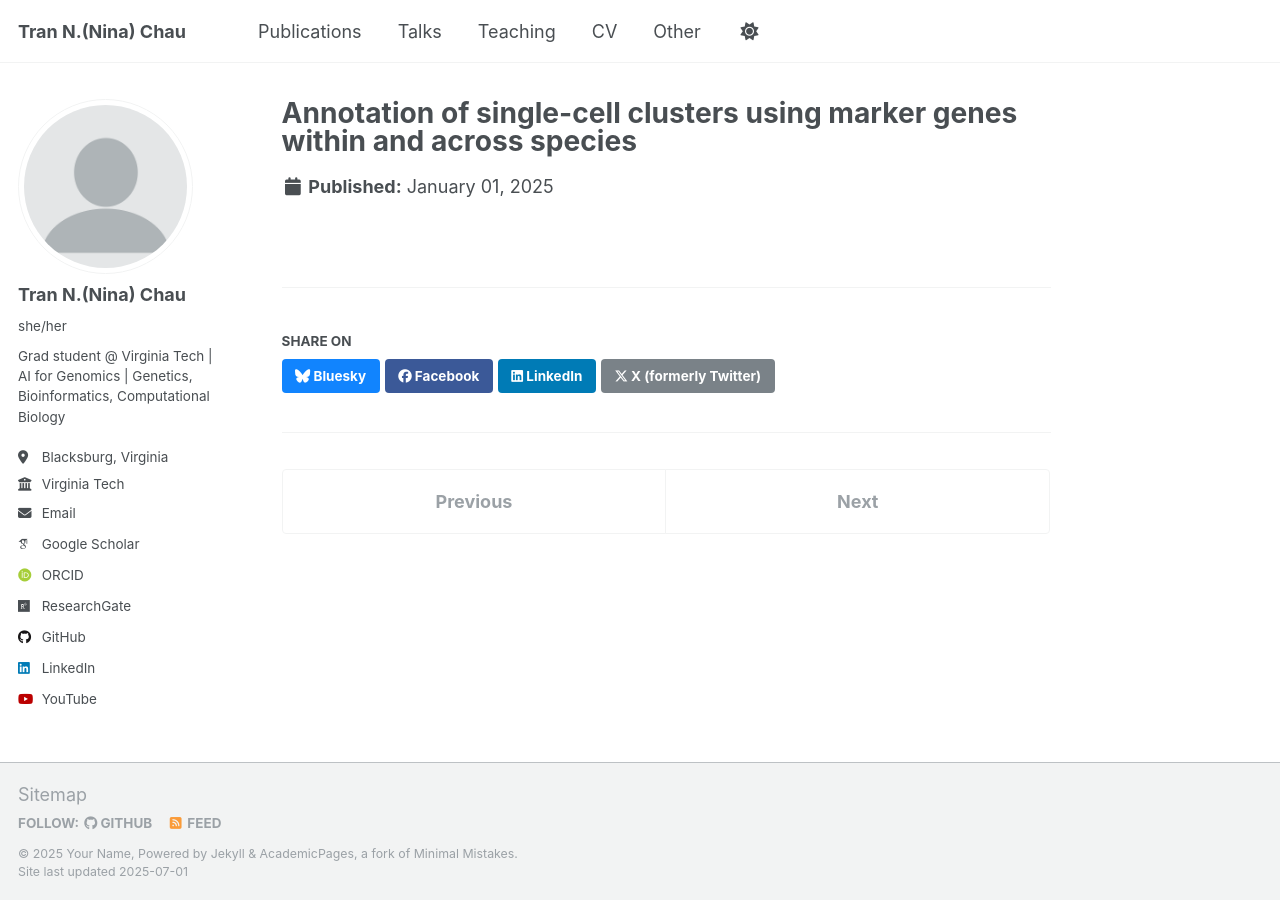
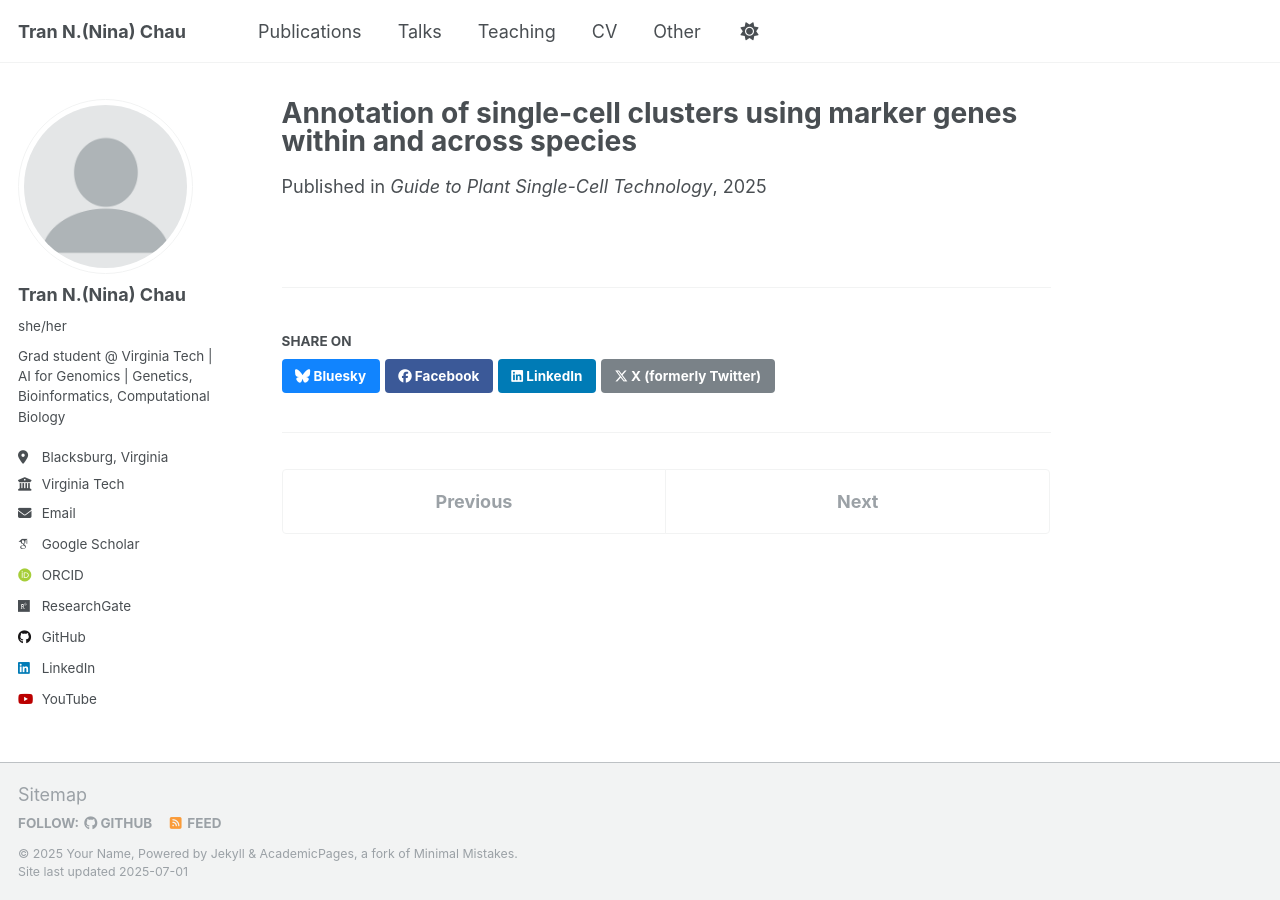
Before and after one commit to ct-tranchau/ct-tranchau.github.io, a Jekyll site: the page built from _publications/annotation-single-cell-clusters.md, in a window 1280 px wide. Built offline with Jekyll 4.4.1, drawn with Linux system fonts in a browser that asks for light colours; some web fonts are replaced; a script that is not in the unit is left out; part of the change alters nothing that is shown.

Commit message:
Update annotation-single-cell-clusters.md

```diff
--- a/_publications/annotation-single-cell-clusters.md
+++ b/_publications/annotation-single-cell-clusters.md
@@ -1,10 +1,11 @@
 ---
 title: "Annotation of single-cell clusters using marker genes within and across species"
 collection: publications
-permalink: /publications/annotation-single-cell-clusters
+category: manuscripts
+permalink: /publication/annotation-single-cell-clusters
 excerpt: "This chapter reviews current strategies for annotating plant single-cell clusters using marker genes, emphasizing the integration of manual curation, coexpression, and cross-species analyses."
 date: 2025-01-01
 authors: "Sanchari Kundu, Tran Chau, Dena Saghai Maroof, Song Li"
-publication: "Guide to Plant Single-Cell Technology"
-doi: "https://www.sciencedirect.com/science/article/abs/pii/B9780443237362000150"
+venue: "Guide to Plant Single-Cell Technology"
+paperurl: "https://www.sciencedirect.com/science/article/abs/pii/B9780443237362000150"
 ---
```
